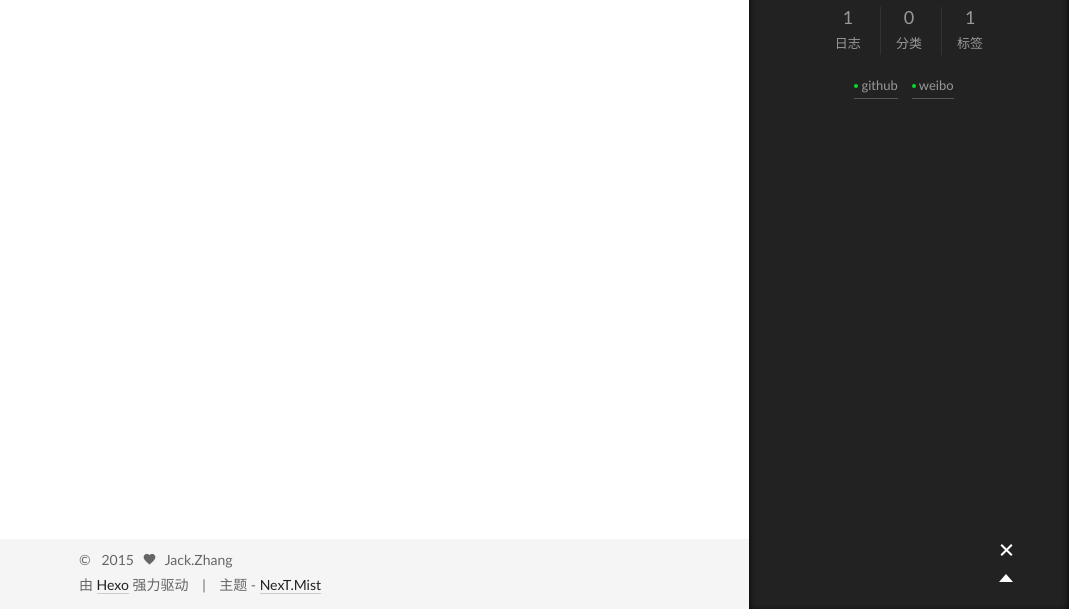
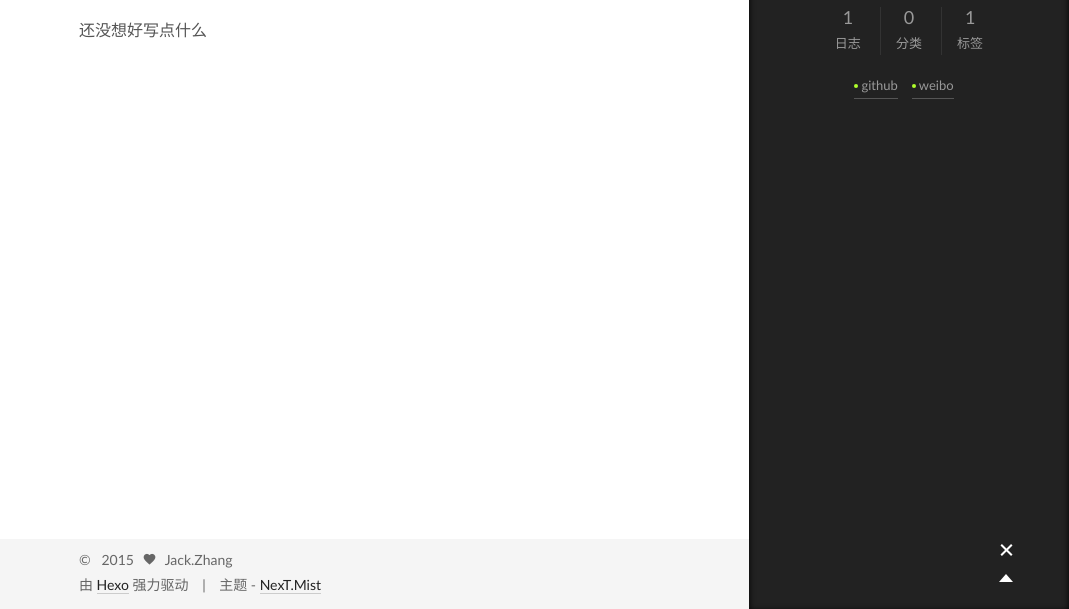
Before and after one commit to zhangskills/zhangskills.github.io, a plain HTML site: page about/index.html in a window 1280 px wide. Both pictures are taken after a click on the element 1217 px from the left and 741 px from the top of the page. Shown: the part 191-800 px from the top of the page, without its empty margins (211-1280 px from the left). Drawn offline with Linux system fonts and the light colour scheme.

Commit message:
Site updated: 2015-05-09 00:05:13

```diff
--- a/about/index.html
+++ b/about/index.html
@@ -110,6 +110,7 @@
   <div id="posts" class="posts-expand">
 
 
+      <p>还没想好写点什么</p>
 
 
   </div>
--- a/css/main.css
+++ b/css/main.css
@@ -1171,7 +1171,7 @@
   width: 4px;
   height: 4px;
   border-radius: 50%;
-  background: #08da28;
+  background: #afff2b;
 }
 .sidebar-nav {
   margin: 0;
```
